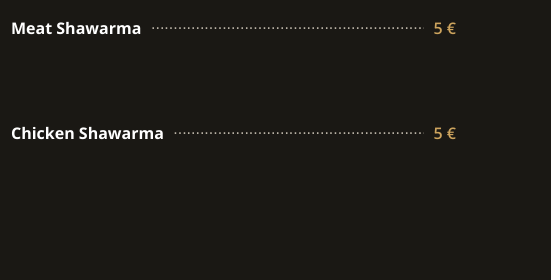
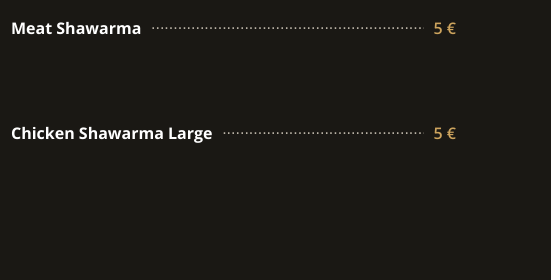
Before and after one commit to samerguda/EgyptiancookinLisbondotcom, a plain HTML site: page Future_readyTalent-master/index.html in a window 1280 px wide. Shown: the part 4220-4500 px from the top of the page, 729-1280 px from the left. Drawn offline with nearby package versions, Linux system fonts and the light colour scheme; a web font is replaced by a local one.

Commit message:
Update index.html

```diff
--- a/Future_readyTalent-master/index.html
+++ b/Future_readyTalent-master/index.html
@@ -864,7 +864,7 @@ These are just a few highlights of the delicious and diverse Egyptian Arabi food
 <div class="col-lg-6 menu-item ">
 <img src="https://samerguda.github.io/Tamer_photos/tamer_photos_1/29.jpg" class="menu-img" alt="">
 <div class="menu-content">
-  <a href="#">Chicken Shawarma</a><span>5 &euro;</span>
+  <a href="#">Chicken Shawarma Large</a><span>5 &euro;</span>
 </div>
 <div class="menu-ingredients">
 
```
